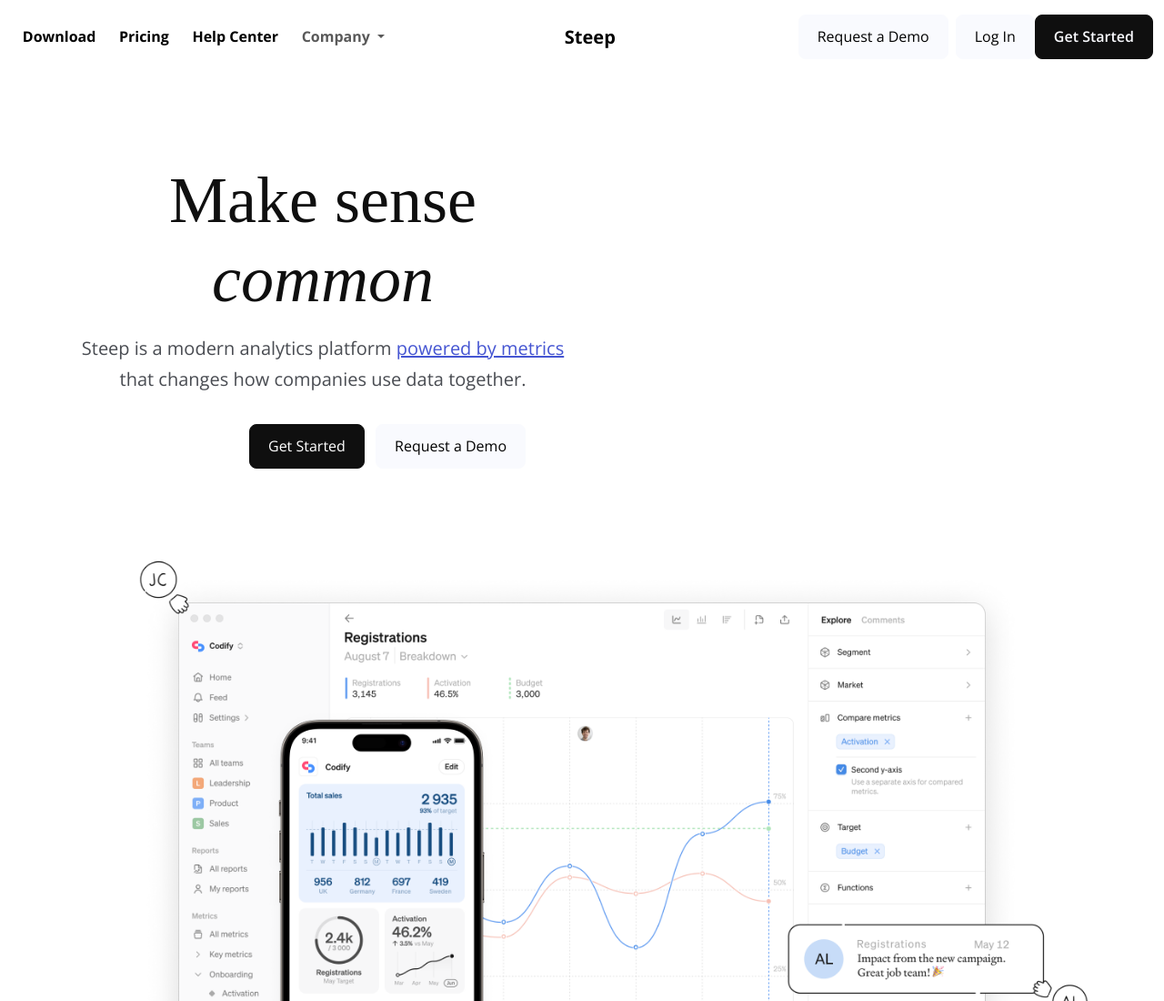
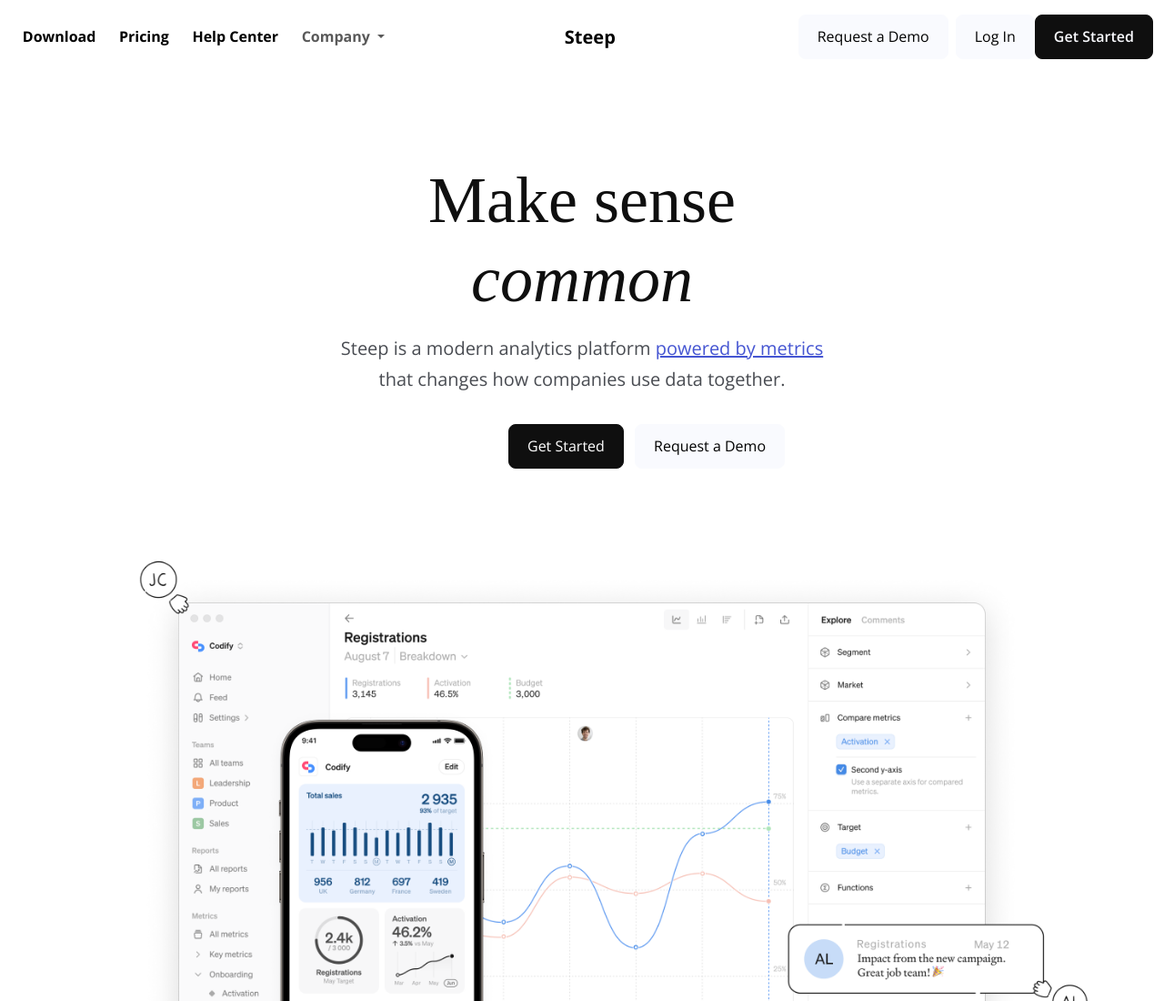
Before and after one commit to tiubarore/steep-landing-page, a website: page index.html in a window 1280 px wide. Shown: the top 1100 px of the page at 91% size. Drawn offline with nearby package versions, Linux system fonts and the light colour scheme; a web font is replaced by a local one.

Commit message:
modified html

```diff
--- a/index.html
+++ b/index.html
@@ -83,7 +83,7 @@
     <header>
       <div class="container mt-6">
         <div class="row">
-          <div class="col-md-6 offset-md-md-3">
+          <div class="col-md-6 offset-md-3">
             <h1 class="helvig display-2 text-center">
               Make sense <br /><span class="fst-italic helvig">common</span>
             </h1>
```
